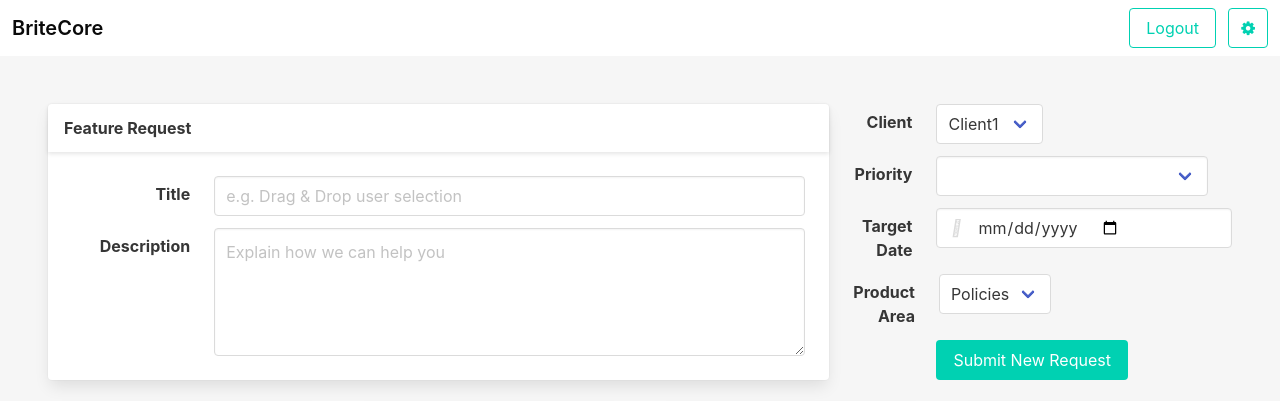
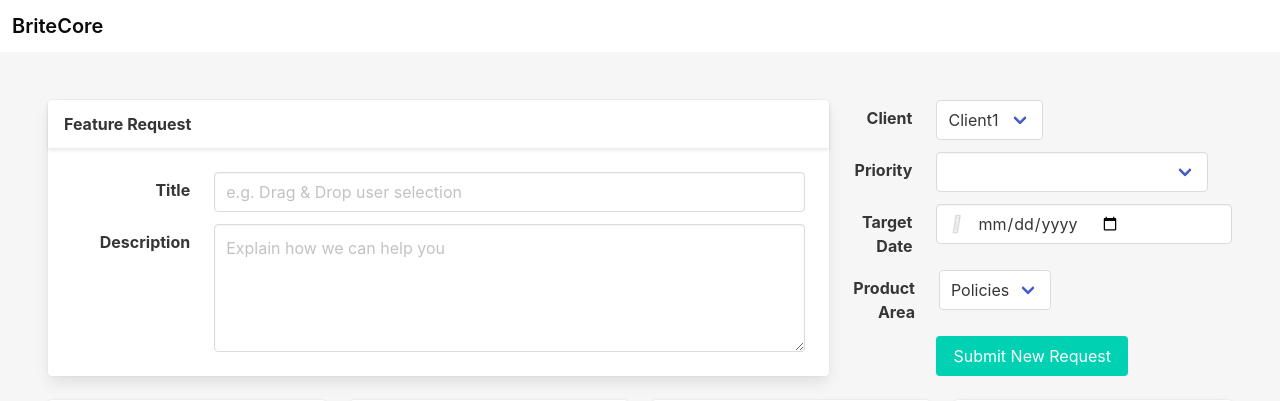
Before and after one commit to BastinRobin/britecore-request, a Flask app: page / in a window 1280 px wide. Shown: the top 401 px of the page. Run offline with Flask 2, Linux system fonts and the light colour scheme; data comes from the database, SQL or seed files in the repository; some libraries are stand-ins or nearby versions.

Commit message:
Fix: Modified UI for bit clarity

```diff
--- a/templates/base.html
+++ b/templates/base.html
@@ -26,32 +26,12 @@
             <span></span>
           </div>
         </div>
-        <div id="navbar-menu-id" class="navbar-menu">
-          <div class="navbar-start">
-          </div>
-          <div class="navbar-end">
-            <div class="navbar-item">
-              <div class="field is-grouped">
-                <p class="control">
-                  <a href="/logout" class="button is-primary is-outlined">
-                    <span>Logout</span>
-                  </a>
-                </p>
-                <p class="control">
-                  <a href="/settings" class="button is-primary is-outlined">
-                    <span id="cog" class="icon">
-                      <i class="fa fa fa-cog"></i>
-                    </span>
-                  </a>
-                </p>
-              </div>
-            </div>
-          </div>
-        </div>
+
       </nav>
     </section>
     {% block body %}{% endblock %}
     <script src="https://cdnjs.cloudflare.com/ajax/libs/jquery/3.3.1/jquery.min.js"></script>
+    <script src="//cdnjs.cloudflare.com/ajax/libs/jquery-form-validator/2.3.26/jquery.form-validator.min.js"></script>
     <script src="https://cdnjs.cloudflare.com/ajax/libs/underscore.js/1.9.1/underscore-min.js"></script>
     <script src="{{ url_for('static', filename='app.js') }}"></script>
     {% block scripts %}{% endblock %}
--- a/templates/index.html
+++ b/templates/index.html
@@ -140,7 +140,7 @@
                         <div class="field is-narrow">
                         <div class="control">
                             <div class="select is-fullwidth">
-                                <input type="number" class="input" name="priority">
+                                <input type="number" class="input" name="priority" data-validation="numeric">
 
                             </div>
                         </div>
@@ -154,7 +154,7 @@
                     <div class="field-body">
                         <div class="field">
                         <p class="control is-expanded has-icons-left">
-                            <input class="input" type="date" name="target_date" placeholder="Target date">
+                            <input class="input" type="date" name="target_date" placeholder="Target date" data-validation="date" data-validation-format="yyyy-mm-dd">
                             <span class="icon is-small is-left">
                             <i class="fas fa-user"></i>
                             </span>
```
